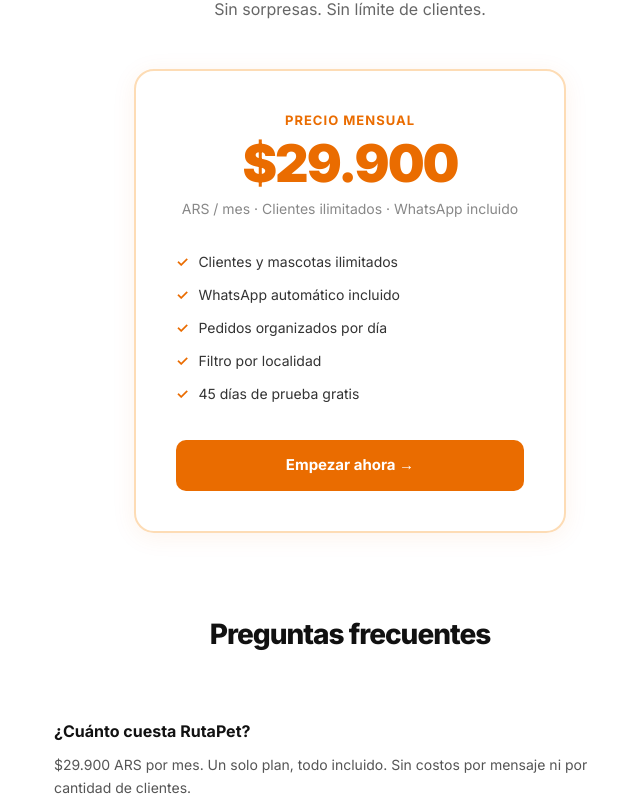
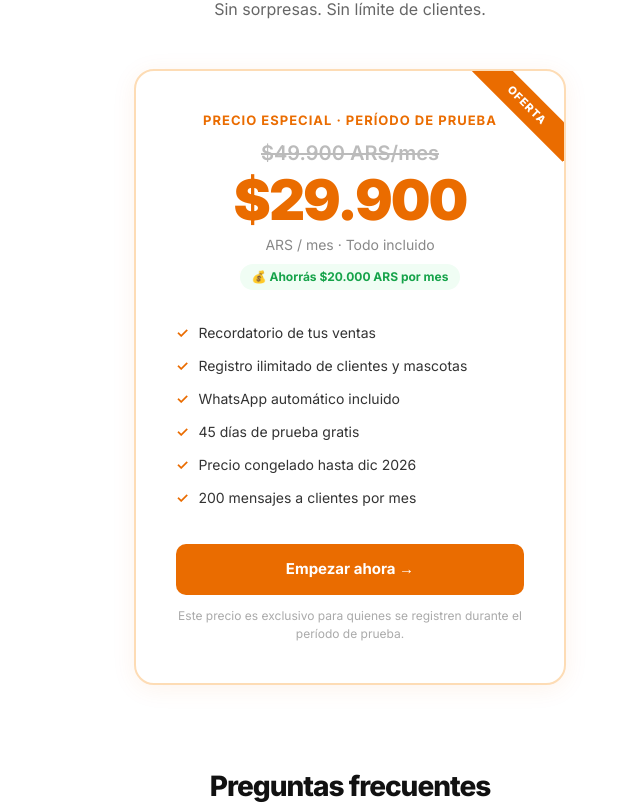
Before and after one commit to samuelanriquez-byte/rutapet, a Next.js app: page / in a window 1280 px wide. Shown: the part 1756-2560 px from the top of the page, without its empty margins (290-930 px from the left). Built offline with nearby package versions, Linux system fonts and the light colour scheme.

Commit message:
feat: precio con oferta estrategica y precio regular tachado

```diff
--- a/app/page.tsx
+++ b/app/page.tsx
@@ -62,20 +62,44 @@
       <section style={{ maxWidth: 480, margin: '0 auto', padding: '80px 24px', textAlign: 'center' }}>
         <h2 style={{ fontSize: 32, fontWeight: 800, marginBottom: 12, letterSpacing: -1 }}>Un solo precio, todo incluido</h2>
         <p style={{ color: '#666', marginBottom: 48, fontSize: 16 }}>Sin sorpresas. Sin límite de clientes.</p>
-        <div style={{ background: '#fff', border: '2px solid #FDDCB5', borderRadius: 20, padding: 40, boxShadow: '0 4px 24px rgba(234,108,0,0.08)' }}>
-          <div style={{ fontSize: 13, color: '#EA6C00', fontWeight: 700, marginBottom: 8, letterSpacing: 1 }}>PRECIO MENSUAL</div>
-          <div style={{ fontSize: 52, fontWeight: 900, color: '#EA6C00', letterSpacing: -2, lineHeight: 1 }}>$29.900</div>
-          <div style={{ color: '#888', marginBottom: 32, fontSize: 14, marginTop: 8 }}>ARS / mes · Clientes ilimitados · WhatsApp incluido</div>
+        <div style={{ background: '#fff', border: '2px solid #FDDCB5', borderRadius: 20, padding: 40, boxShadow: '0 4px 24px rgba(234,108,0,0.08)', position: 'relative', overflow: 'hidden' }}>
+
+          {/* Badge oferta */}
+          <div style={{ position: 'absolute', top: 20, right: -28, background: '#EA6C00', color: '#fff', fontSize: 11, fontWeight: 800, padding: '6px 40px', transform: 'rotate(45deg)', letterSpacing: 1 }}>
+            OFERTA
+          </div>
+
+          <div style={{ fontSize: 13, color: '#EA6C00', fontWeight: 700, marginBottom: 8, letterSpacing: 1 }}>PRECIO ESPECIAL · PERÍODO DE PRUEBA</div>
+
+          {/* Precio tachado */}
+          <div style={{ fontSize: 20, color: '#BBB', textDecoration: 'line-through', fontWeight: 600, marginBottom: 4 }}>$49.900 ARS/mes</div>
+
+          {/* Precio actual */}
+          <div style={{ fontSize: 56, fontWeight: 900, color: '#EA6C00', letterSpacing: -2, lineHeight: 1 }}>$29.900</div>
+          <div style={{ color: '#888', marginBottom: 8, fontSize: 14, marginTop: 6 }}>ARS / mes · Todo incluido</div>
+          <div style={{ fontSize: 12, color: '#16A34A', fontWeight: 700, marginBottom: 32, background: '#F0FDF4', display: 'inline-block', padding: '4px 12px', borderRadius: 99 }}>
+            💰 Ahorrás $20.000 ARS por mes
+          </div>
+
           <ul style={{ textAlign: 'left', listStyle: 'none', marginBottom: 36 }}>
-            {['Clientes y mascotas ilimitados', 'WhatsApp automático incluido', 'Pedidos organizados por día', 'Filtro por localidad', '45 días de prueba gratis'].map(f => (
+            {[
+              'Recordatorio de tus ventas',
+              'Registro ilimitado de clientes y mascotas',
+              'WhatsApp automático incluido',
+              '45 días de prueba gratis',
+              'Precio congelado hasta dic 2026',
+              '200 mensajes a clientes por mes',
+            ].map(f => (
               <li key={f} style={{ display: 'flex', alignItems: 'center', gap: 10, marginBottom: 12, fontSize: 14, color: '#333' }}>
                 <span style={{ color: '#EA6C00', fontWeight: 700 }}>✓</span> {f}
               </li>
             ))}
           </ul>
+
           <Link href="/register" style={{ display: 'block', background: '#EA6C00', color: '#fff', textDecoration: 'none', fontWeight: 700, padding: '14px 0', borderRadius: 10, fontSize: 15 }}>
             Empezar ahora →
           </Link>
+          <p style={{ fontSize: 12, color: '#AAA', marginTop: 12 }}>Este precio es exclusivo para quienes se registren durante el período de prueba.</p>
         </div>
       </section>
 
@@ -85,7 +109,7 @@
         {[
           {
             q: '¿Cuánto cuesta RutaPet?',
-            a: '$29.900 ARS por mes. Un solo plan, todo incluido. Sin costos por mensaje ni por cantidad de clientes.'
+            a: 'El precio regular es $49.900 ARS/mes. Si contratás durante el período de prueba, el precio queda congelado en $29.900 ARS/mes hasta diciembre 2026.'
           },
           {
             q: '¿Hay período de prueba?',
```
